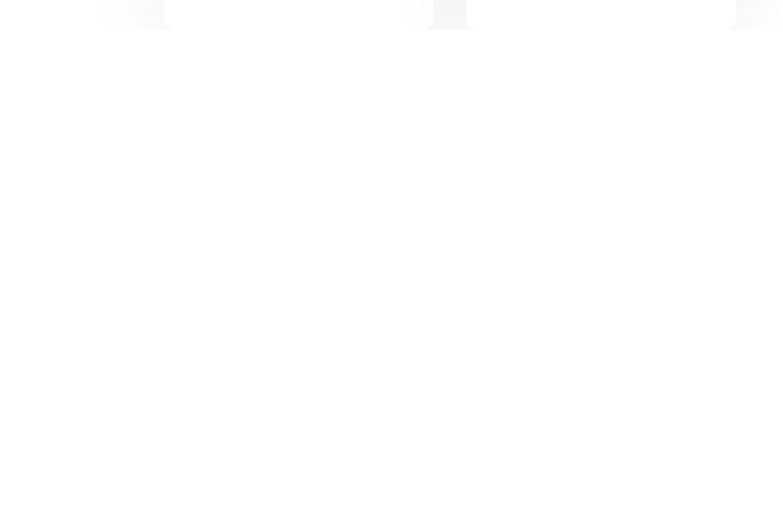
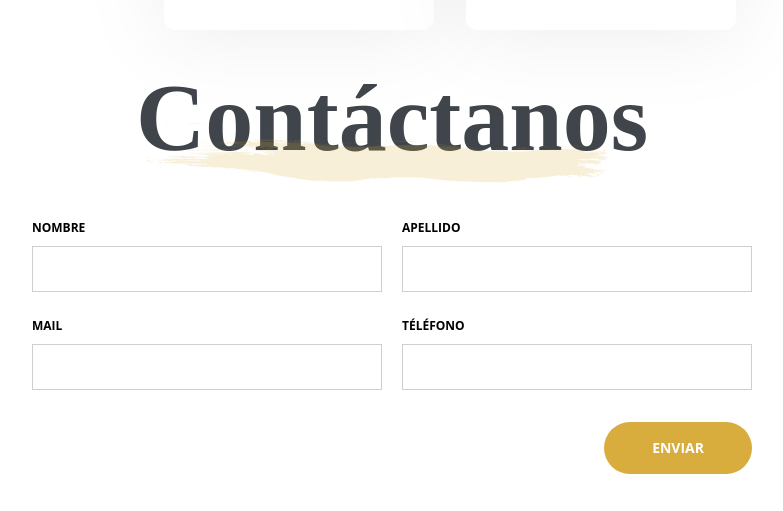
Before and after one commit to YoimelDev/meat-prueba-frontend, a Nuxt app: page / in a window 1280 px wide. Shown: the part 2250-2761 px from the top of the page, without its empty margins (248-1031 px from the left). Before the commit the page ends 2280 px from the top, so only its background shows below. Built offline with nearby package versions, Linux system fonts and the light colour scheme.

Commit message:
style: :lipstick: add section contact us

```diff
--- a/app.vue
+++ b/app.vue
@@ -57,7 +57,7 @@
     </div>
   </div>
 
-  <main class="md:px-32">
+  <main class="md:px-32 mb-10">
     <section>
       <div class="flex flex-col items-center md:w-[640px] mx-auto mt-10 mb-20">
         <h2
@@ -91,5 +91,74 @@
         </div>
       </div>
     </section>
+
+    <section>
+      <div class="flex flex-col items-center md:w-[640px] mx-auto mt-10 mb-12">
+        <h2
+          class="font-caveat font-bold text-meat-gray text-4xl md:text-8xl text-center relative after:content-[' '] after:bg-brush after:absolute after:left-0 after:bottom-[-35px] after:w-full after:h-20 after:bg-cover after:opacity-20"
+        >
+          Contáctanos
+        </h2>
+      </div>
+
+      <form class="max-w-[720px] mx-auto">
+        <div class="flex flex-wrap gap-5 justify-between">
+          <div>
+            <label class="font-bold font-open-sans text-xs" for="name"
+              >NOMBRE</label
+            >
+            <input
+              id="name"
+              type="text"
+              class="bg-white mt-2 border border-[#CFCFCF] w-[350px] text-[#3F4544] text-sm focus:outline-none focus:border-meat-yellow block px-[22px] py-3"
+              required
+            />
+          </div>
+          <div>
+            <label class="font-bold font-open-sans text-xs" for="lastname"
+              >APELLIDO</label
+            >
+            <input
+              id="lastname"
+              type="text"
+              class="bg-white mt-2 border border-[#CFCFCF] w-[350px] text-[#3F4544] text-sm focus:outline-none focus:border-meat-yellow block px-[22px] py-3"
+              required
+            />
+          </div>
+
+          <div>
+            <label class="font-bold font-open-sans text-xs" for="mail"
+              >MAIL</label
+            >
+            <input
+              id="mail"
+              type="email"
+              class="bg-white mt-2 border border-[#CFCFCF] w-[350px] text-[#3F4544] text-sm focus:outline-none focus:border-meat-yellow block px-[22px] py-3"
+              required
+            />
+          </div>
+
+          <div>
+            <label
+              class="font-bold font-open-sans text-xs uppercase"
+              for="phone"
+              >téléfono</label
+            >
+            <input
+              id="phone"
+              type="tel"
+              class="bg-white mt-2 border border-[#CFCFCF] w-[350px] text-[#3F4544] text-sm focus:outline-none focus:border-meat-yellow block px-[22px] py-3"
+              required
+            />
+          </div>
+        </div>
+
+        <button
+          class="block ml-auto mt-8 rounded-full bg-meat-yellow px-12 py-4 text-sm font-bold font-open-sans text-white hover:bg-meat-blue disabled:bg-[#CFCFCF]"
+        >
+          ENVIAR
+        </button>
+      </form>
+    </section>
   </main>
 </template>
```
